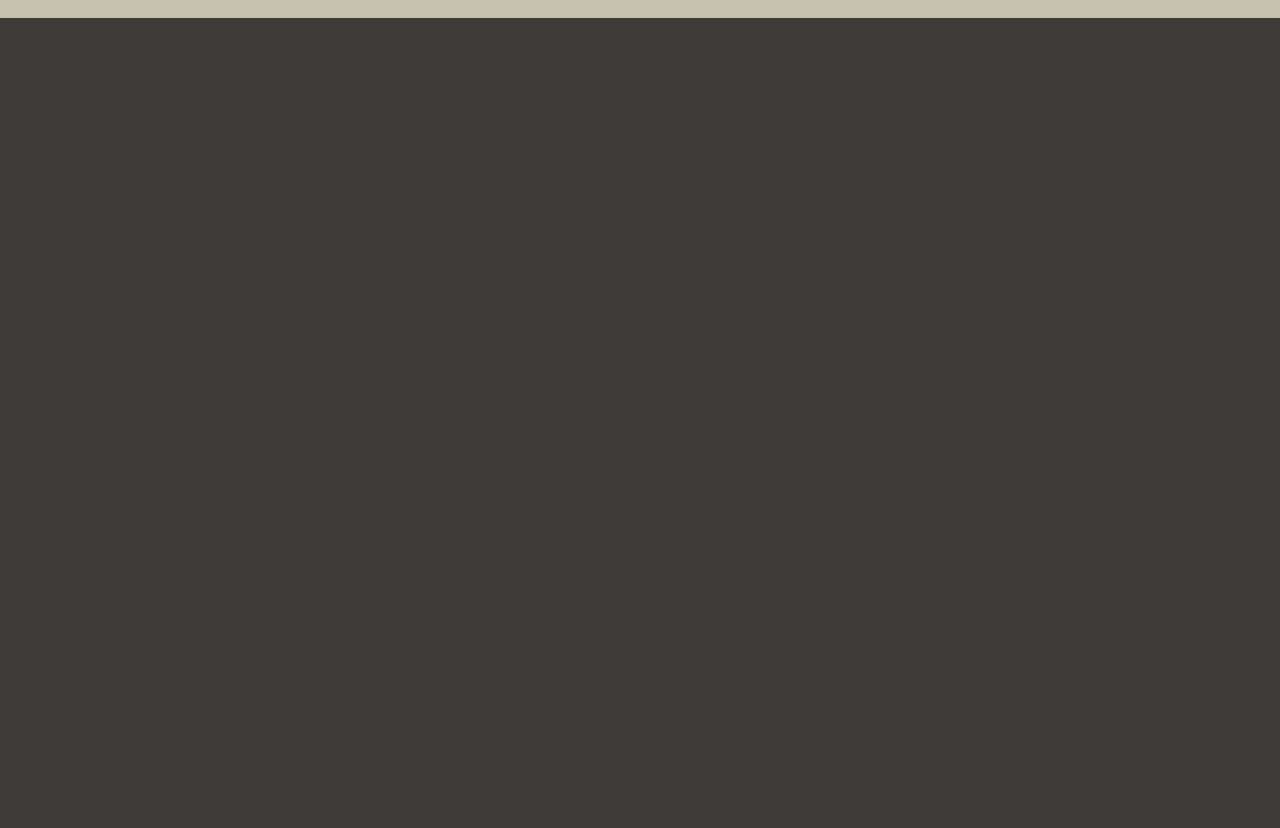
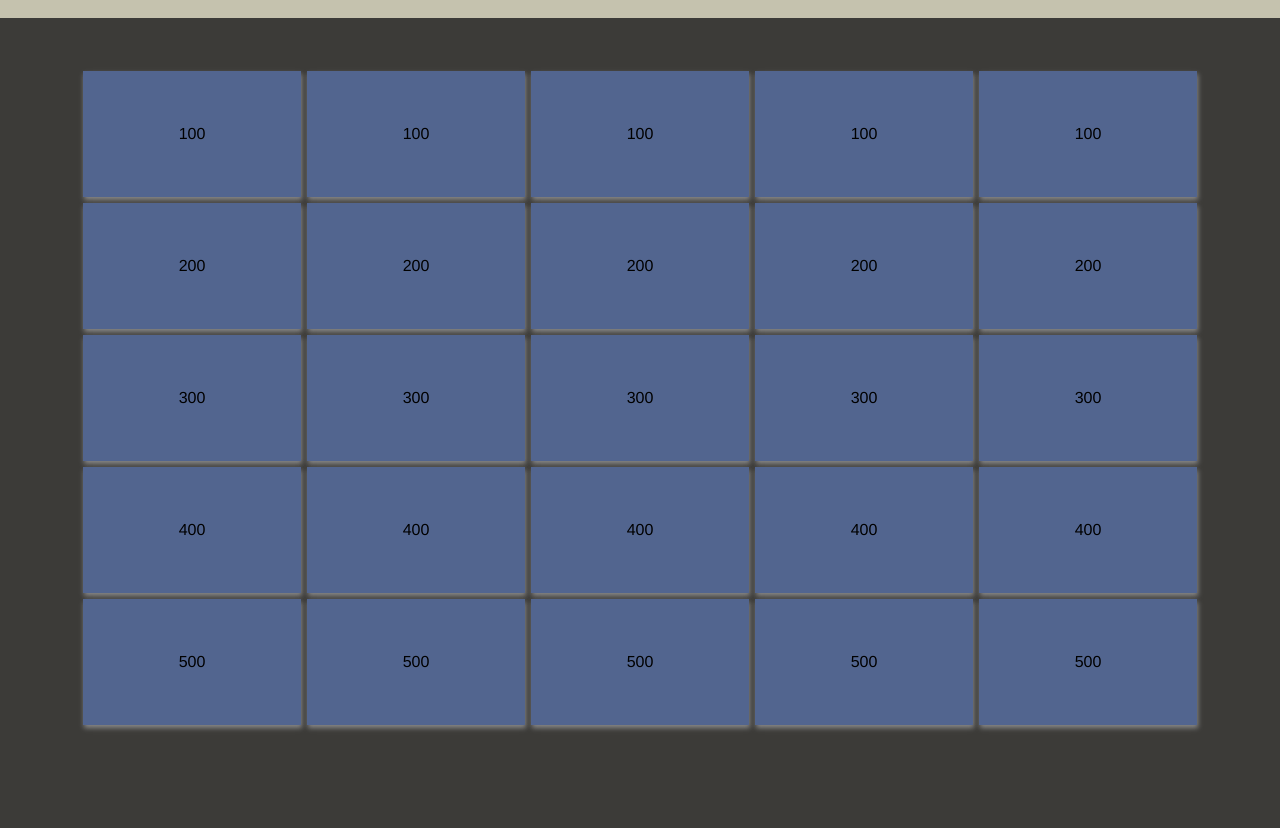
Before and after one commit to randyagaleano/Jeopardy, a plain HTML site: page index.html in a window 1280 px wide. Shown: the part 82-910 px from the top of the page. Before the commit the page ends 800 px from the top, so only its background shows below. Drawn offline with Linux system fonts and the light colour scheme.

Commit message:
created board with js/some styling

```diff
--- a/main.css
+++ b/main.css
@@ -1,8 +1,11 @@
 body {
 	background: #3c3b38;
 	margin: 0;
+	margin-bottom: 100px;
+	font-family: helvetica;
+	text-align: center;
 }
-/*Color combinations ugly, change them*/
+/*Color combinations are ugly, change them*/
 header{
 	height: 100px;
 	width: 100%;
@@ -13,13 +16,16 @@ header{
 }
 
 
-div {
+.tiles {
 	display: inline-block;
 	align-content: center;
+	justify-content: center;
 	height: 100px;
 	width: 15%;
 	background: #52658f;
 	text-align: center;
-	margin: 2px;
+	margin: 3px;
+	padding: 13px;
+	box-shadow: 1px 3px 5px #888888;
 }
 /*DIV styles to be called through js*/
--- a/main.js
+++ b/main.js
@@ -0,0 +1,46 @@
+
+//  TOP ROW OF QUESTIONS
+var questions = [
+	{question: "QUESTION1", answer: "ANSWER", value: 100},
+	{question: "QUESTION2", answer: "ANSWER", value: 100},
+	{question: "QUESTION3", answer: "ANSWER", value: 100},
+	{question: "QUESTION4", answer: "ANSWER", value: 100},
+	{question: "QUESTION5", answer: "ANSWER", value: 100},
+
+	{question: "QUESTION1", answer: "ANSWER", value: 200},
+	{question: "QUESTION2", answer: "ANSWER", value: 200},
+	{question: "QUESTION3", answer: "ANSWER", value: 200},
+	{question: "QUESTION4", answer: "ANSWER", value: 200},
+	{question: "QUESTION5", answer: "ANSWER", value: 200},
+
+	{question: "QUESTION1", answer: "ANSWER", value: 300},
+	{question: "QUESTION2", answer: "ANSWER", value: 300},
+	{question: "QUESTION3", answer: "ANSWER", value: 300},
+	{question: "QUESTION4", answer: "ANSWER", value: 300},
+	{question: "QUESTION5", answer: "ANSWER", value: 300},
+
+	{question: "QUESTION1", answer: "ANSWER", value: 400},
+	{question: "QUESTION2", answer: "ANSWER", value: 400},
+	{question: "QUESTION3", answer: "ANSWER", value: 400},
+	{question: "QUESTION4", answer: "ANSWER", value: 400},
+	{question: "QUESTION5", answer: "ANSWER", value: 400},
+
+	{question: "QUESTION1", answer: "ANSWER", value: 500},
+	{question: "QUESTION2", answer: "ANSWER", value: 500},
+	{question: "QUESTION3", answer: "ANSWER", value: 500},
+	{question: "QUESTION4", answer: "ANSWER", value: 500},
+	{question: "QUESTION5", answer: "ANSWER", value: 500},
+]
+
+
+for ( i = 0; i<questions.length; i++) {
+	var tiles = document.createElement('tiles');
+	tiles.className = 'tiles';
+	// creates; takes styles of said className
+
+	tiles.innerHTML = questions[i].value;
+	tiles.setAttribute("question", questions[i].question);
+
+
+	document.body.appendChild(tiles);
+}
```
Also changed, not shown: index.html (+1 -2 lines).
